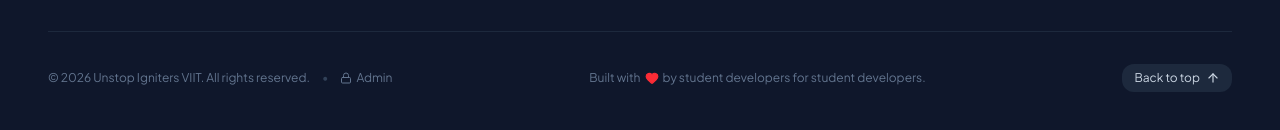
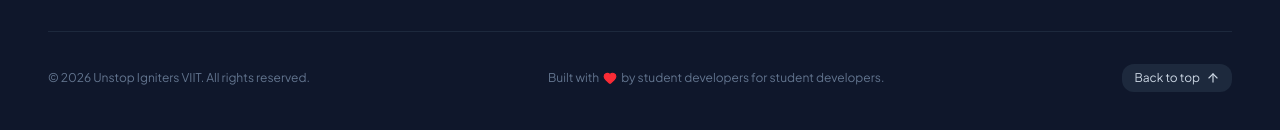
Before and after one commit to Sampath-0907/Unstop, a React (Vite) app: page / in a window 1280 px wide. Shown: the part 7692-7822 px from the top of the page. Built offline with nearby package versions, Linux system fonts and the light colour scheme; no server answers; the database is empty.

Commit message:
chore: remove admin link from footer

```diff
--- a/src/components/Footer.jsx
+++ b/src/components/Footer.jsx
@@ -4,8 +4,7 @@ import {
   ArrowUp,
   Heart,
   Sparkles,
-  ExternalLink,
-  Lock
+  ExternalLink
 } from 'lucide-react';
 import { LinkedInIcon, WhatsAppIcon, InstagramIcon } from './Icons';
 
@@ -159,20 +158,9 @@ export const Footer = () => {
 
         </div>
 
-        {/* Bottom Bar: Copyright, Admin Portal Link & Back-to-Top */}
+        {/* Bottom Bar: Copyright & Back-to-Top */}
         <div className="pt-8 flex flex-col sm:flex-row items-center justify-between gap-4 text-xs text-slate-500">
-          <div className="flex items-center gap-3">
-            <p>© 2026 Unstop Igniters VIIT. All rights reserved.</p>
-            <span className="text-slate-700">•</span>
-            <a
-              href="#admin"
-              className="text-slate-500 hover:text-blue-400 inline-flex items-center gap-1 transition-colors"
-              title="Admin Portal"
-            >
-              <Lock className="w-3 h-3" />
-              <span>Admin</span>
-            </a>
-          </div>
+          <p>© 2026 Unstop Igniters VIIT. All rights reserved.</p>
 
           <p className="flex items-center gap-1">
             Built with <Heart className="w-3.5 h-3.5 text-red-500 fill-red-500" /> by student developers for student developers.
```
